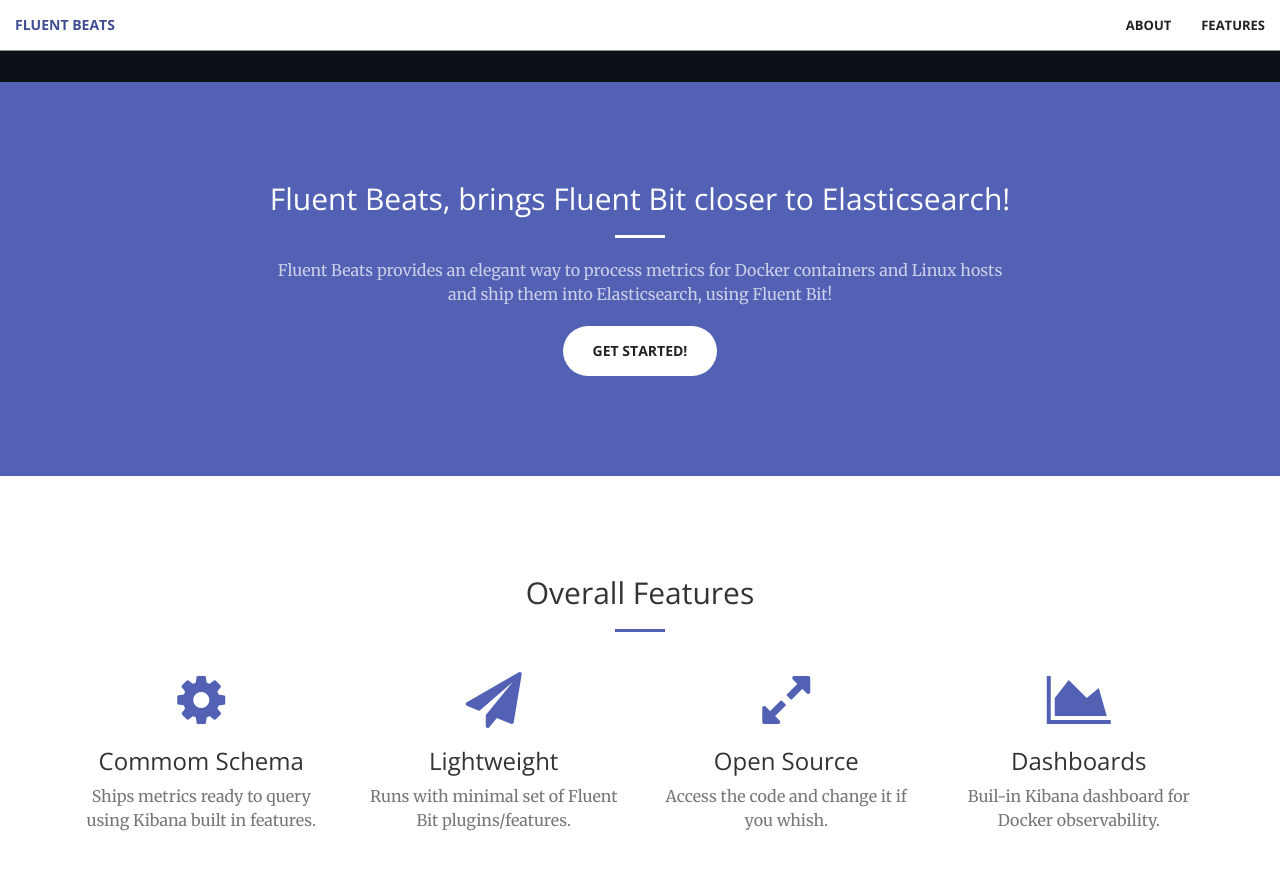
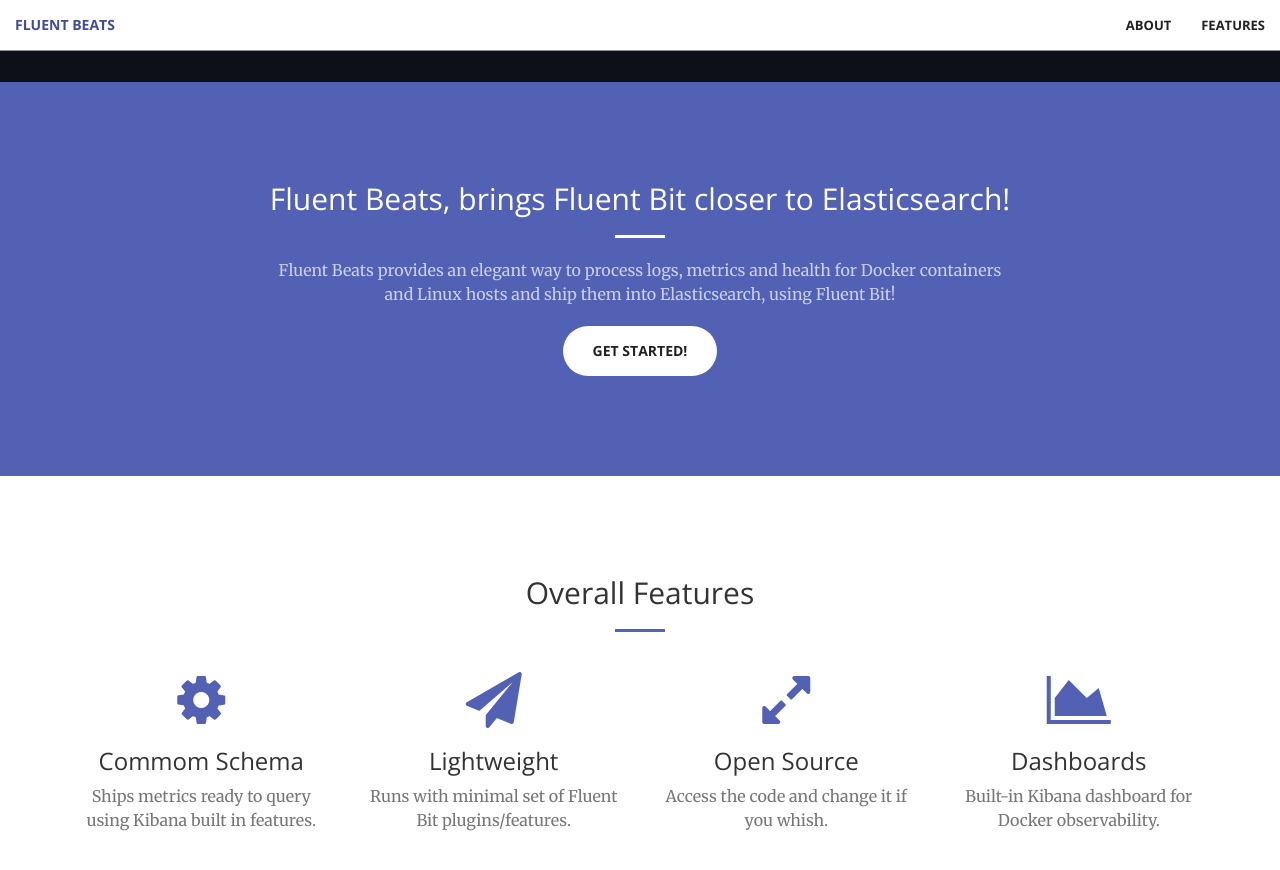
Before and after one commit to fluent-beats/fluent-beats.github.io, a Jekyll site: the page built from index.html, in a window 1280 px wide and 900 px high, scrolled down 818 px. Shown: the top 870 px of the window. Built offline with Jekyll 4.4.1, drawn with Linux system fonts in a browser that asks for light colours.

Commit message:
Improved texts

```diff
--- a/_includes/call-to-action.html
+++ b/_includes/call-to-action.html
@@ -4,7 +4,7 @@
             <div class="col-lg-8 col-lg-offset-2 text-center">
                 <h2 class="section-heading">Fluent Beats, brings Fluent Bit closer to Elasticsearch!</h2>
                 <hr class="light">
-                <p class="text-faded">Fluent Beats provides an elegant way to process metrics for Docker containers and Linux hosts and ship them into Elasticsearch, using Fluent Bit!</p>
+                <p class="text-faded">Fluent Beats provides an elegant way to process logs, metrics and health for Docker containers and Linux hosts and ship them into Elasticsearch, using Fluent Bit!</p>
                 <a href="https://github.com/fluent-beats/fluent-beats" class="btn btn-default btn-xl">Get Started!</a>
             </div>
         </div>
--- a/_includes/features.html
+++ b/_includes/features.html
@@ -34,7 +34,7 @@
                 <div class="service-box">
                     <i class="fa fa-4x fa-area-chart wow bounceIn text-primary" data-wow-delay=".2s"></i>
                     <h3>Dashboards</h3>
-                    <p class="text-muted">Buil-in Kibana dashboard for Docker observability.</p>
+                    <p class="text-muted">Built-in Kibana dashboard for Docker observability.</p>
                 </div>
             </div>
         </div>
```
